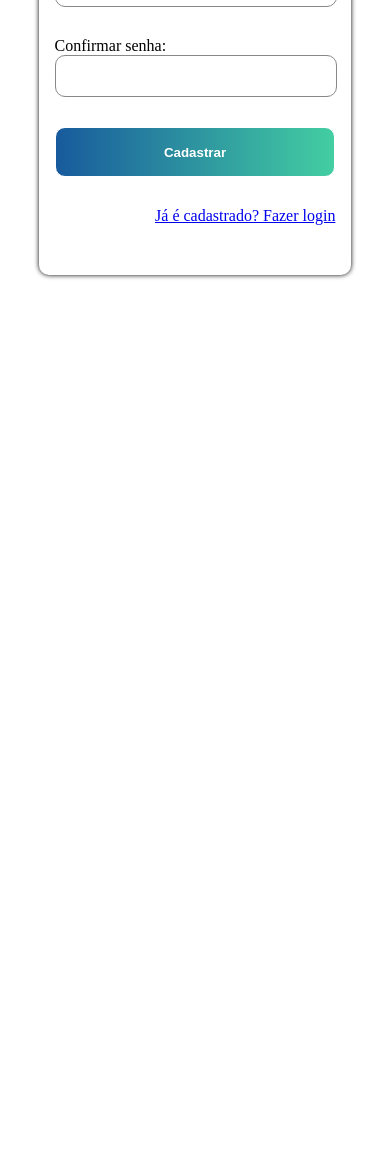
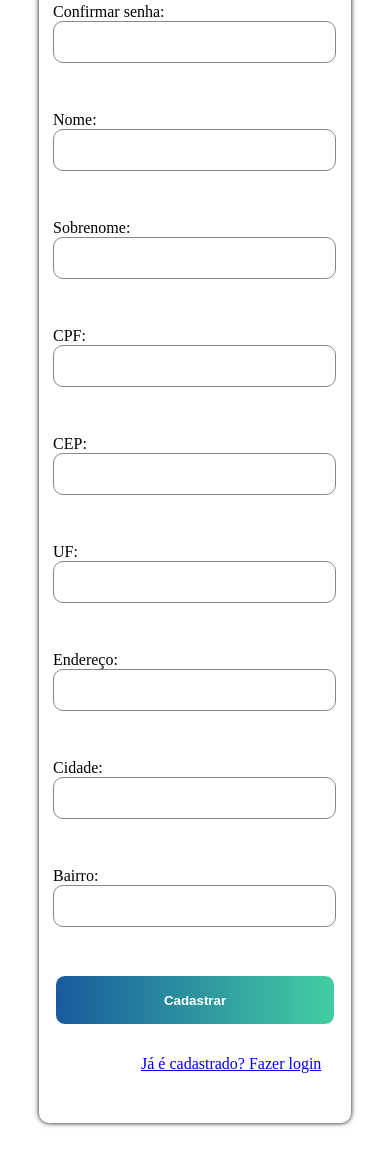
Before and after one commit to siimaoo/ecommerce, a website: page views/cadastro.html in a window 390 px wide. Shown: the part 393-1558 px from the top of the page. Before the commit the page ends 844 px from the top, so only its background shows below. Drawn offline with nearby package versions, Linux system fonts and the light colour scheme.

Commit message:
Alterando tela de cadastro

```diff
--- a/views/cadastro.html
+++ b/views/cadastro.html
@@ -23,11 +23,13 @@
                             <li><a href="#">Categorias</a></li>
                             <li><a href="https://ecommerce-simao.herokuapp.com/contato">Contato</a></li>
                             <li><a href="https://ecommerce-simao.herokuapp.com/carrinho">Carrinho</a></li>
-                            <li v-if="logado"><a href="https://ecommerce-simao.herokuapp.com/minha-conta">Minha Conta</a>
+                            <li v-if="logado"><a href="https://ecommerce-simao.herokuapp.com/minha-conta">Minha
+                                    Conta</a>
                             </li>
                             <li v-if="naoLogado"><a href="https://ecommerce-simao.herokuapp.com/login">Entrar |
                                     Cadastre-se</a></li>
-                            <li v-if="logado"><a href="https://ecommerce-simao.herokuapp.com" v-on:click="sair">Sair</a></li>
+                            <li v-if="logado"><a href="https://ecommerce-simao.herokuapp.com" v-on:click="sair">Sair</a>
+                            </li>
                         </ul>
                     </div>
                 </div>
@@ -36,18 +38,86 @@
         <div class="formulario">
             <div class="container">
                 <div class="form">
-                    <label for="email">Email:</label>
+                    <div class="row">
+                        <div class="col"><label for="email">Email:</label>
                             <input type="email" name="email" id="email">
                             <br>
+                        </div>
+
+                    </div>
+                    <div class="row">
+                        <div class="col">
                             <label for="senha">Senha:</label>
                             <input type="password" name="senha" id="senha">
                             <br>
+                        </div>
+                        <div class="col">
                             <label for="resenha">Confirmar senha:</label>
                             <input type="password" name="resenha" id="resenha">
                             <br>
+                        </div>
 
+                    </div>
+                    <div class="row">
+                        <div class="col"><label for="nome">Nome:</label>
+                            <input type="text" name="nome" id="nome">
+                            <br>
+                        </div>
+                        <div class="col">
+                            <label for="sobrenome">Sobrenome:</label>
+                            <input type="text" name="sobrenome" id="sobrenome">
+                            <br>
+                        </div>
+                    </div>
+                    <div class="row">
+                        <div class="col">
+                            <label for="cpf">CPF:</label>
+                            <input type="text" name="cpf" id="cpf">
+                            <br>
+                        </div>
+                    </div>
+
+                    <div class="row">
+                        <div class="col">
+                            <label for="cep">CEP:</label>
+                            <input type="text" name="cep" id="cep">
+                            <br>
+                        </div>
+                        <div class="col">
+                            <label for="uf">UF:</label>
+                            <input type="text" name="uf" id="uf">
+                            <br>
+                        </div>
+                    </div>
+                    <div class="row">
+                        <div class="col">
+                            <label for="endereco">Endereço:</label>
+                            <input type="text" name="endereco" id="endereco">
+                            <br>
+                        </div>
+                    </div>
+                    <div class="row">
+                        <div class="col">
+                            <label for="cidade">Cidade:</label>
+                            <input type="text" name="cidade" id="cidade">
+                            <br>
+                        </div>
+                        <div class="col">
+                            <label for="bairro">Bairro:</label>
+                            <input type="text" name="bairro" id="bairro">
+                            <br>
+
+                        </div>
+                    </div>
+                    <div class="row">
+                        <div class="col button">
                             <button v-on:click="submit">Cadastrar</button> <a id="criar"
                                 href="https://ecommerce-simao.herokuapp.com/login">Já é cadastrado? Fazer login</a>
+                        </div>
+                    </div>
+
+
+
                 </div>
             </div>
         </div>
@@ -95,7 +165,17 @@
                     else {
                         axios.post('https://ecommerce-simao.herokuapp.com/api/usuarios/create', {
                             email: document.getElementById('email').value,
-                            senha: document.getElementById('senha').value
+                            senha: document.getElementById('senha').value,
+                            nome: document.getElementById('nome').value,
+                            sobrenome: document.getElementById('sobrenome').value,
+                            cpf: document.getElementById('cpf').value,
+                            endereco: [
+                                { cep: document.getElementById('cep').value },
+                                { estado: document.getElementById('cep').value },
+                                { cidade: document.getElementById('cidade').value },
+                                { logradouro: document.getElementById('endereco').value },
+                                { bairro: document.getElementById('bairro').value }
+                            ]
                         })
                             .then((response) => {
 
--- a/views/css/cadastro/cadastro.css
+++ b/views/css/cadastro/cadastro.css
@@ -1,23 +1,35 @@
 .form {
     width: 100%;
-    max-width: 500px;
     height: auto;
     margin: 0 auto;
-    margin-top: 100px;
+    margin-top: 50px;
     padding-top: 50px;
     box-shadow: 0px 0px 5px #000;
     padding-bottom: 50px;
     border-radius: 10px;
+    margin-bottom: 100px;
 }
 .formulario {
-    padding-top: 100px;
+    padding-top: 80px;
+}
+.row {
+    width: 100%;
+}
+.col {
+    width: 40%;
+    margin-left: 5%;
+}
+.button {
+    justify-content: flex-end;
+    align-items: center;
+    width: 100% ;
 }
 label {
     margin-left: 5%;
 }
-#email, #senha, #resenha {
-    width: 90%;
-    margin-left: 5%;
+#email, #senha, #resenha, #nome, #sobrenome, #cpf, #cep, #uf, #cidade, #endereco, #bairro {
+    width: 100%;
+   margin-left: 5%;
     height: 40px;
     margin-bottom: 30px;
     font-weight: 700;
@@ -28,8 +40,7 @@ label {
     border-radius: 10px;
 }
 button {
-    width: 90%;
-    margin-left: 5%;
+    width: 50%;
     height: 50px;
     border: 1px solid #fff;
     background: rgb(0, 102, 255);
@@ -50,3 +61,21 @@ button {
     margin-top: 30px;
 
 }
+@media (max-width: 768px) {
+    .col {
+        width: 90%;
+        margin-left: 0%;
+
+    }
+    .button {
+        align-items: flex-end;
+        margin-left: 5%;
+    }
+    .button button{
+        width: 100%;
+
+    }
+    .button a {
+        float: right;
+    }
+}
```
Also changed, not shown: 1 other file. Lines whose indentation alone changed are shown as unchanged.
